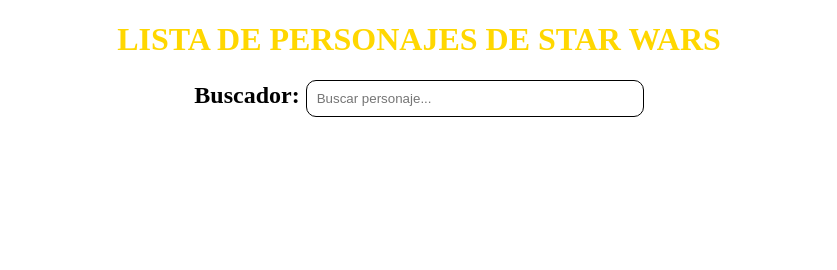
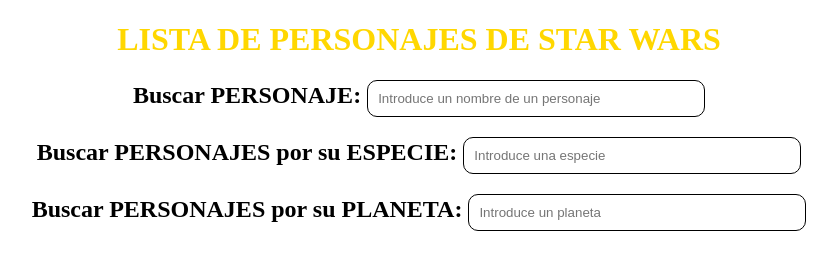
Before and after one commit to rafaelaznar/astassia, a plain HTML site: page jzanon/index.html in a window 1280 px wide. Shown: the whole page, without its empty margins (221-1058 px from the left). Drawn offline with nearby package versions, Linux system fonts and the light colour scheme; no server answers.

Commit message:
Acabar ampliación de la SPA de jQuery.

```diff
--- a/jzanon/index.html
+++ b/jzanon/index.html
@@ -9,7 +9,11 @@
 <body>
     <h1>LISTA DE PERSONAJES DE STAR WARS</h1>
 
-    <h2>Buscador: <input type="text" id="buscador" placeholder="Buscar personaje..."></h2>
+    <h2>Buscar PERSONAJE: <input type="text" id="buscador" placeholder="Introduce un nombre de un personaje"></h2>
+
+    <h2>Buscar PERSONAJES por su ESPECIE: <input type="text" id="filtroEspecie" placeholder="Introduce una especie"></h2>
+
+    <h2>Buscar PERSONAJES por su PLANETA: <input type="text" id="filtroPlaneta" placeholder="Introduce un planeta"></h2>
 
     <div id="personajes"></div>
 
```
